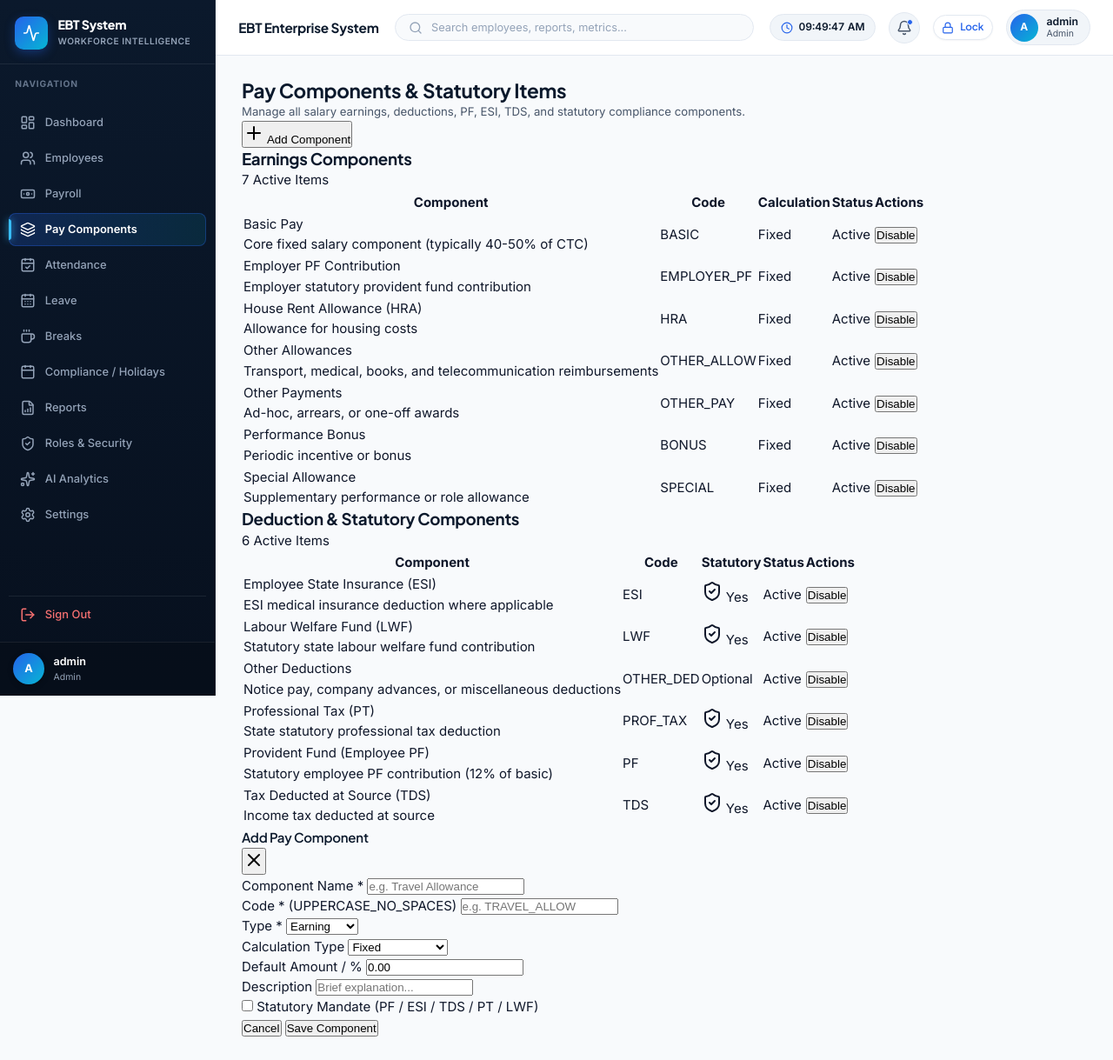
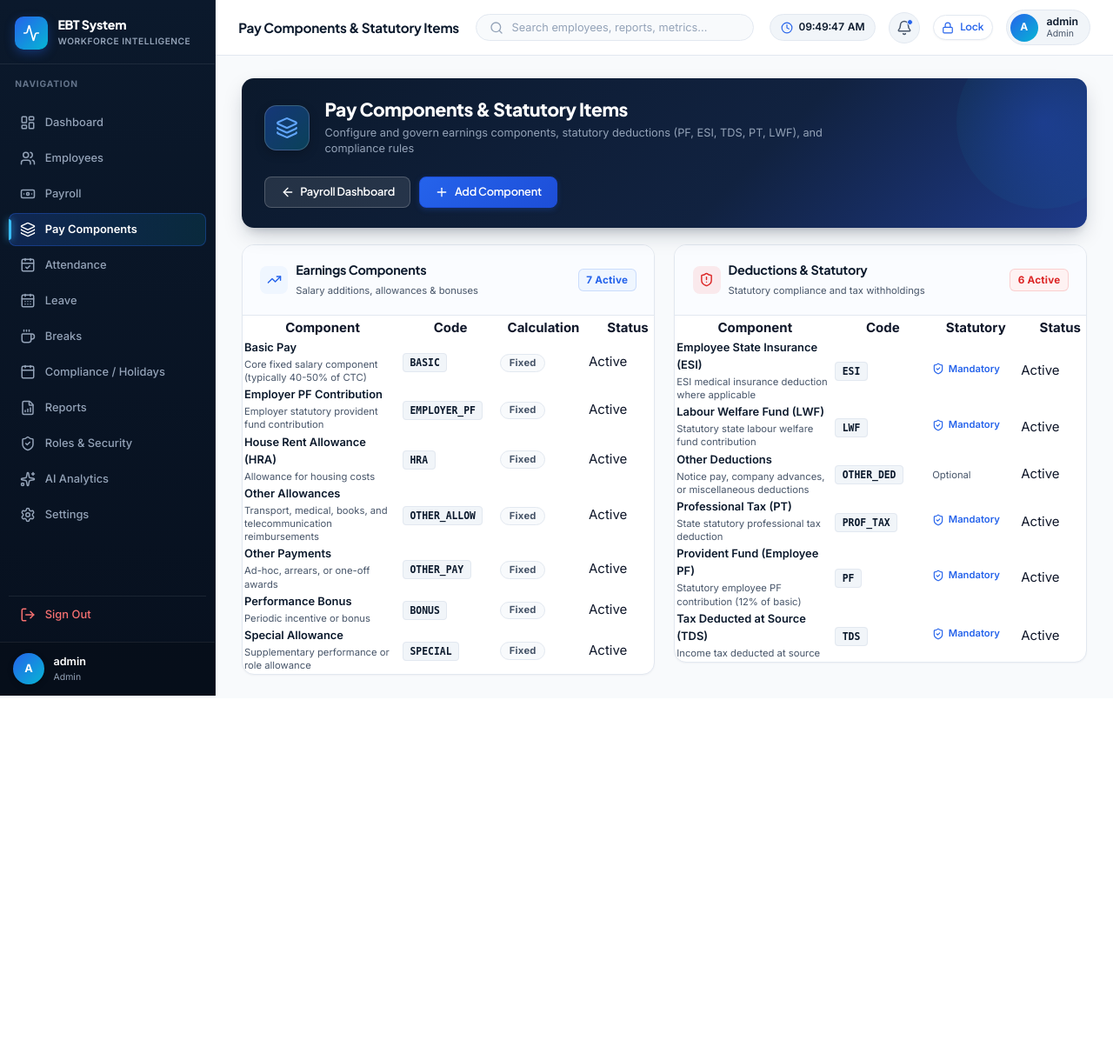
Before and after one commit to Vijju2005/AI-Employee-Tracking-System, a Flask app: page /payroll/components in a window 1280 px wide. Shown: the whole page at 87% size. After the commit the page ends 800 px from the top, so only its background shows below. Run offline with Flask 3, Linux system fonts and the light colour scheme; a user stored in the database is signed in; data comes from the database, SQL or seed files in the repository.

Commit message:
fix(payroll): redesign pay components with native enterprise design system and fix permissions registry UI

```diff
--- a/app/templates/payroll/components.html
+++ b/app/templates/payroll/components.html
@@ -1,72 +1,96 @@
 {% extends "base.html" %}
 
-{% block title %}Pay Components - Enterprise Payroll{% endblock %}
+{% block title %}Pay Components & Statutory Items | Enterprise Payroll{% endblock %}
+{% block topbar_title %}Pay Components &amp; Statutory Items{% endblock %}
 
 {% block content %}
-<div class="mb-6 flex flex-col sm:flex-row sm:items-center sm:justify-between gap-4">
-    <div>
-        <h1 class="text-2xl font-bold text-slate-900 tracking-tight">Pay Components & Statutory Items</h1>
-        <p class="text-sm text-slate-500 mt-1">Manage all salary earnings, deductions, PF, ESI, TDS, and statutory compliance components.</p>
+<div class="reports-container">
+
+  <!-- Header Card matching Enterprise Theme -->
+  <div class="reports-header-card">
+    <div class="reports-header-left">
+      <div class="reports-header-icon-box">
+        <i data-lucide="layers"></i>
       </div>
       <div>
-        <button onclick="document.getElementById('newComponentModal').classList.remove('hidden')"
-                class="inline-flex items-center px-4 py-2 text-sm font-semibold text-white bg-indigo-600 rounded-lg hover:bg-indigo-700 shadow-sm transition">
-            <i data-lucide="plus" class="w-4 h-4 mr-1.5"></i> Add Component
+        <h1 class="reports-header-title">Pay Components &amp; Statutory Items</h1>
+        <p class="reports-header-sub">Configure and govern earnings components, statutory deductions (PF, ESI, TDS, PT, LWF), and compliance rules</p>
+      </div>
+    </div>
+    <div class="reports-header-actions">
+      <a href="{{ url_for('payroll.index') }}" class="btn btn-outline" style="background:rgba(255,255,255,0.1);color:#FFFFFF;border-color:rgba(255,255,255,0.2);">
+        <i data-lucide="arrow-left"></i>
+        <span>Payroll Dashboard</span>
+      </a>
+      <button class="btn btn-primary" onclick="openComponentModal()">
+        <i data-lucide="plus"></i>
+        <span>Add Component</span>
       </button>
     </div>
   </div>
 
-<div class="grid grid-cols-1 lg:grid-cols-2 gap-6">
-    <!-- Earnings Components Table -->
-    <div class="bg-white rounded-xl border border-slate-200 shadow-sm overflow-hidden">
-        <div class="p-5 border-b border-slate-100 bg-slate-50/50 flex items-center justify-between">
-            <div class="flex items-center space-x-2">
-                <span class="w-2.5 h-2.5 rounded-full bg-emerald-500"></span>
-                <h2 class="text-sm font-bold text-slate-800 uppercase tracking-wider">Earnings Components</h2>
+  <!-- Two Column Layout for Earnings & Deductions -->
+  <div style="display:grid;grid-template-columns:repeat(auto-fit, minmax(460px, 1fr));gap:1.5rem;align-items:start;">
+
+    <!-- Earnings Components Table Card -->
+    <div class="reports-table-card">
+      <div style="padding:1.15rem 1.35rem;border-bottom:1px solid var(--border);background:#FAFCFF;display:flex;align-items:center;justify-content:space-between;">
+        <div style="display:flex;align-items:center;gap:0.6rem;">
+          <div style="width:32px;height:32px;border-radius:8px;background:var(--blue-light);color:var(--blue);display:flex;align-items:center;justify-content:center;">
+            <i data-lucide="trending-up" style="width:17px;height:17px;"></i>
           </div>
-            <span class="text-xs bg-emerald-100 text-emerald-800 px-2 py-0.5 rounded font-medium">{{ earnings|length }} Active Items</span>
+          <div>
+            <h3 style="margin:0;font-size:0.96rem;font-weight:700;color:var(--navy);">Earnings Components</h3>
+            <span style="font-size:0.75rem;color:var(--text-sec);">Salary additions, allowances &amp; bonuses</span>
           </div>
-        <div class="overflow-x-auto">
-            <table class="w-full text-left border-collapse text-sm">
+        </div>
+        <span class="report-code-badge" style="background:var(--blue-light);color:var(--blue);border:1px solid rgba(37,99,235,0.18);">
+          {{ earnings|length }} Active
+        </span>
+      </div>
+
+      <div class="table-responsive" style="margin:0;">
+        <table class="report-data-table">
           <thead>
-                    <tr class="border-b border-slate-100 text-slate-400 text-xs font-semibold uppercase bg-slate-50/30">
-                        <th class="py-3 px-4">Component</th>
-                        <th class="py-3 px-4">Code</th>
-                        <th class="py-3 px-4">Calculation</th>
-                        <th class="py-3 px-4">Status</th>
-                        <th class="py-3 px-4 text-right">Actions</th>
+            <tr>
+              <th style="min-width:180px;">Component</th>
+              <th style="min-width:110px;">Code</th>
+              <th style="min-width:100px;">Calculation</th>
+              <th style="min-width:90px;">Status</th>
+              <th style="text-align:right;min-width:90px;">Actions</th>
             </tr>
           </thead>
-                <tbody class="divide-y divide-slate-100 text-slate-700">
+          <tbody>
             {% for item in earnings %}
-                    <tr class="hover:bg-slate-50/60 transition">
-                        <td class="py-3.5 px-4">
-                            <div class="font-medium text-slate-900">{{ item.name }}</div>
-                            {% if item.description %}<div class="text-xs text-slate-400">{{ item.description }}</div>{% endif %}
-                        </td>
-                        <td class="py-3.5 px-4 font-mono text-xs text-slate-600">{{ item.code }}</td>
-                        <td class="py-3.5 px-4 text-xs">
-                            {% if item.calculation_type == 'percentage' %}
-                            <span class="text-indigo-600 font-semibold">{{ item.default_value }}%</span>
-                            {% else %}
-                            <span class="text-slate-600">Fixed</span>
+            <tr>
+              <td>
+                <div style="font-weight:600;color:var(--navy);font-size:0.86rem;">{{ item.name }}</div>
+                {% if item.description %}
+                <div style="font-size:0.75rem;color:var(--text-sec);margin-top:2px;line-height:1.35;">{{ item.description }}</div>
                 {% endif %}
               </td>
-                        <td class="py-3.5 px-4">
+              <td>
+                <span style="font-family:monospace;font-size:0.76rem;font-weight:600;background:#F1F5F9;color:var(--navy);padding:0.2rem 0.5rem;border-radius:4px;border:1px solid #E2E8F0;">
+                  {{ item.code }}
+                </span>
+              </td>
+              <td>
+                <span class="badge" style="background:#F8FAFC;color:var(--text-sec);border:1px solid var(--border);font-size:0.75rem;">
+                  Fixed
+                </span>
+              </td>
+              <td>
                 {% if item.is_active %}
-                            <span class="inline-flex items-center px-2 py-0.5 rounded-full text-xs font-semibold bg-emerald-100 text-emerald-800">
-                                Active
-                            </span>
+                <span class="report-badge badge-active">Active</span>
                 {% else %}
-                            <span class="inline-flex items-center px-2 py-0.5 rounded-full text-xs font-semibold bg-slate-100 text-slate-600">
-                                Inactive
-                            </span>
+                <span class="report-badge badge-inactive">Inactive</span>
                 {% endif %}
               </td>
-                        <td class="py-3.5 px-4 text-right">
-                            <form method="POST" action="{{ url_prefix }}/payroll/components/{{ item.id }}/toggle" class="inline">
-                                <input type="hidden" name="csrf_token" value="{{ csrf_token() }}">
-                                <button type="submit" class="text-xs font-medium text-indigo-600 hover:text-indigo-800 hover:underline">
+              <td style="text-align:right;">
+                <form method="POST" action="{{ url_for('payroll.toggle_component', item_id=item.id) }}" style="display:inline;margin:0;">
+                  <input type="hidden" name="csrf_token" value="{{ csrf_token() }}"/>
+                  <button type="submit" class="btn btn-sm {% if item.is_active %}btn-outline-navy{% else %}btn-primary{% endif %}"
+                          style="padding:0.25rem 0.65rem;font-size:0.74rem;">
                     {{ 'Disable' if item.is_active else 'Enable' }}
                   </button>
                 </form>
@@ -74,7 +98,9 @@
             </tr>
             {% else %}
             <tr>
-                        <td colspan="5" class="py-8 text-center text-slate-400 text-sm">No earnings components defined.</td>
+              <td colspan="5" style="text-align:center;padding:2rem;color:var(--text-sec);font-size:0.85rem;">
+                No earnings components configured yet.
+              </td>
             </tr>
             {% endfor %}
           </tbody>
@@ -82,58 +108,70 @@
       </div>
     </div>
 
-    <!-- Deductions Components Table -->
-    <div class="bg-white rounded-xl border border-slate-200 shadow-sm overflow-hidden">
-        <div class="p-5 border-b border-slate-100 bg-slate-50/50 flex items-center justify-between">
-            <div class="flex items-center space-x-2">
-                <span class="w-2.5 h-2.5 rounded-full bg-rose-500"></span>
-                <h2 class="text-sm font-bold text-slate-800 uppercase tracking-wider">Deduction & Statutory Components</h2>
+    <!-- Deductions & Statutory Components Table Card -->
+    <div class="reports-table-card">
+      <div style="padding:1.15rem 1.35rem;border-bottom:1px solid var(--border);background:#FAFCFF;display:flex;align-items:center;justify-content:space-between;">
+        <div style="display:flex;align-items:center;gap:0.6rem;">
+          <div style="width:32px;height:32px;border-radius:8px;background:rgba(239,68,68,0.1);color:#DC2626;display:flex;align-items:center;justify-content:center;">
+            <i data-lucide="shield-alert" style="width:17px;height:17px;"></i>
           </div>
-            <span class="text-xs bg-rose-100 text-rose-800 px-2 py-0.5 rounded font-medium">{{ deductions|length }} Active Items</span>
+          <div>
+            <h3 style="margin:0;font-size:0.96rem;font-weight:700;color:var(--navy);">Deductions &amp; Statutory</h3>
+            <span style="font-size:0.75rem;color:var(--text-sec);">Statutory compliance and tax withholdings</span>
           </div>
-        <div class="overflow-x-auto">
-            <table class="w-full text-left border-collapse text-sm">
+        </div>
+        <span class="report-code-badge" style="background:#FEF2F2;color:#DC2626;border:1px solid rgba(239,68,68,0.2);">
+          {{ deductions|length }} Active
+        </span>
+      </div>
+
+      <div class="table-responsive" style="margin:0;">
+        <table class="report-data-table">
           <thead>
-                    <tr class="border-b border-slate-100 text-slate-400 text-xs font-semibold uppercase bg-slate-50/30">
-                        <th class="py-3 px-4">Component</th>
-                        <th class="py-3 px-4">Code</th>
-                        <th class="py-3 px-4">Statutory</th>
-                        <th class="py-3 px-4">Status</th>
-                        <th class="py-3 px-4 text-right">Actions</th>
+            <tr>
+              <th style="min-width:180px;">Component</th>
+              <th style="min-width:110px;">Code</th>
+              <th style="min-width:100px;">Statutory</th>
+              <th style="min-width:90px;">Status</th>
+              <th style="text-align:right;min-width:90px;">Actions</th>
             </tr>
           </thead>
-                <tbody class="divide-y divide-slate-100 text-slate-700">
+          <tbody>
             {% for item in deductions %}
-                    <tr class="hover:bg-slate-50/60 transition">
-                        <td class="py-3.5 px-4">
-                            <div class="font-medium text-slate-900">{{ item.name }}</div>
-                            {% if item.description %}<div class="text-xs text-slate-400">{{ item.description }}</div>{% endif %}
+            <tr>
+              <td>
+                <div style="font-weight:600;color:var(--navy);font-size:0.86rem;">{{ item.name }}</div>
+                {% if item.description %}
+                <div style="font-size:0.75rem;color:var(--text-sec);margin-top:2px;line-height:1.35;">{{ item.description }}</div>
+                {% endif %}
               </td>
-                        <td class="py-3.5 px-4 font-mono text-xs text-slate-600">{{ item.code }}</td>
-                        <td class="py-3.5 px-4 text-xs">
+              <td>
+                <span style="font-family:monospace;font-size:0.76rem;font-weight:600;background:#F1F5F9;color:var(--navy);padding:0.2rem 0.5rem;border-radius:4px;border:1px solid #E2E8F0;">
+                  {{ item.code }}
+                </span>
+              </td>
+              <td>
                 {% if item.is_statutory %}
-                            <span class="inline-flex items-center text-indigo-600 font-semibold">
-                                <i data-lucide="shield-check" class="w-3.5 h-3.5 mr-1"></i> Yes
+                <span style="display:inline-flex;align-items:center;gap:0.3rem;font-size:0.75rem;font-weight:600;color:var(--blue);">
+                  <i data-lucide="shield-check" style="width:14px;height:14px;"></i>
+                  <span>Mandatory</span>
                 </span>
                 {% else %}
-                            <span class="text-slate-400">Optional</span>
+                <span style="font-size:0.75rem;color:var(--text-sec);">Optional</span>
                 {% endif %}
               </td>
-                        <td class="py-3.5 px-4">
+              <td>
                 {% if item.is_active %}
-                            <span class="inline-flex items-center px-2 py-0.5 rounded-full text-xs font-semibold bg-emerald-100 text-emerald-800">
-                                Active
-                            </span>
+                <span class="report-badge badge-active">Active</span>
                 {% else %}
-                            <span class="inline-flex items-center px-2 py-0.5 rounded-full text-xs font-semibold bg-slate-100 text-slate-600">
-                                Inactive
-                            </span>
+                <span class="report-badge badge-inactive">Inactive</span>
                 {% endif %}
               </td>
-                        <td class="py-3.5 px-4 text-right">
-                            <form method="POST" action="{{ url_prefix }}/payroll/components/{{ item.id }}/toggle" class="inline">
-                                <input type="hidden" name="csrf_token" value="{{ csrf_token() }}">
-                                <button type="submit" class="text-xs font-medium text-indigo-600 hover:text-indigo-800 hover:underline">
+              <td style="text-align:right;">
+                <form method="POST" action="{{ url_for('payroll.toggle_component', item_id=item.id) }}" style="display:inline;margin:0;">
+                  <input type="hidden" name="csrf_token" value="{{ csrf_token() }}"/>
+                  <button type="submit" class="btn btn-sm {% if item.is_active %}btn-outline-navy{% else %}btn-primary{% endif %}"
+                          style="padding:0.25rem 0.65rem;font-size:0.74rem;">
                     {{ 'Disable' if item.is_active else 'Enable' }}
                   </button>
                 </form>
@@ -141,82 +179,87 @@
             </tr>
             {% else %}
             <tr>
-                        <td colspan="5" class="py-8 text-center text-slate-400 text-sm">No deduction components defined.</td>
+              <td colspan="5" style="text-align:center;padding:2rem;color:var(--text-sec);font-size:0.85rem;">
+                No deduction components configured yet.
+              </td>
             </tr>
             {% endfor %}
           </tbody>
         </table>
       </div>
     </div>
+
+  </div>
+
 </div>
 
 <!-- Modal: Add New Component -->
-<div id="newComponentModal" class="hidden fixed inset-0 z-50 overflow-y-auto bg-slate-900/50 backdrop-blur-sm flex items-center justify-center p-4">
-    <div class="bg-white rounded-2xl max-w-md w-full p-6 shadow-2xl border border-slate-200">
-        <div class="flex items-center justify-between pb-3 border-b border-slate-100">
-            <h3 class="text-lg font-bold text-slate-900">Add Pay Component</h3>
-            <button onclick="document.getElementById('newComponentModal').classList.add('hidden')" class="text-slate-400 hover:text-slate-600">
-                <i data-lucide="x" class="w-5 h-5"></i>
-            </button>
+<div id="newComponentModal" style="display:none;position:fixed;inset:0;background:rgba(11,25,44,0.65);z-index:9999;align-items:center;justify-content:center;padding:1rem;">
+  <div style="background:#FFFFFF;border-radius:14px;width:100%;max-width:520px;box-shadow:var(--shadow-xl);border:1px solid var(--border);overflow:hidden;">
+    <div style="padding:1.2rem 1.5rem;background:var(--navy);color:#FFFFFF;display:flex;align-items:center;justify-content:space-between;">
+      <div style="display:flex;align-items:center;gap:0.5rem;">
+        <i data-lucide="layers" style="width:20px;height:20px;color:var(--cyan);"></i>
+        <h3 style="margin:0;color:#FFFFFF;font-size:1.05rem;font-weight:700;">Add Pay Component</h3>
+      </div>
+      <button onclick="closeComponentModal()" style="background:none;border:none;color:#FFFFFF;font-size:1.3rem;cursor:pointer;line-height:1;">&times;</button>
     </div>
 
-        <form method="POST" action="{{ url_prefix }}/payroll/components" class="mt-4 space-y-4">
-            <input type="hidden" name="csrf_token" value="{{ csrf_token() }}">
+    <form method="POST" action="{{ url_for('payroll.add_component') }}" style="padding:1.5rem;">
+      <input type="hidden" name="csrf_token" value="{{ csrf_token() }}"/>
 
-            <div>
-                <label class="block text-xs font-semibold text-slate-700 uppercase mb-1">Component Name *</label>
-                <input type="text" name="name" required placeholder="e.g. Travel Allowance"
-                       class="w-full text-sm border border-slate-300 rounded-lg px-3 py-2 focus:ring-2 focus:ring-indigo-500">
+      <div class="form-group" style="margin-bottom:1rem;">
+        <label class="form-label">Component Name *</label>
+        <input type="text" name="name" required class="form-control" placeholder="e.g. Travel Allowance, Remote Work Stipend"/>
       </div>
 
+      <div class="form-row" style="display:grid;grid-template-columns:1fr 1fr;gap:0.85rem;margin-bottom:1rem;">
         <div>
-                <label class="block text-xs font-semibold text-slate-700 uppercase mb-1">Code * (UPPERCASE_NO_SPACES)</label>
-                <input type="text" name="code" required placeholder="e.g. TRAVEL_ALLOW"
-                       class="w-full text-sm border border-slate-300 rounded-lg px-3 py-2 font-mono uppercase focus:ring-2 focus:ring-indigo-500">
-            </div>
-
-            <div class="grid grid-cols-2 gap-3">
-                <div>
-                    <label class="block text-xs font-semibold text-slate-700 uppercase mb-1">Type *</label>
-                    <select name="type" class="w-full text-sm border border-slate-300 rounded-lg px-3 py-2 bg-white">
-                        <option value="EARNING">Earning</option>
-                        <option value="DEDUCTION">Deduction</option>
-                    </select>
+          <label class="form-label">Identifier Code *</label>
+          <input type="text" name="code" required class="form-control" placeholder="TRAVEL_ALLOW" style="font-family:monospace;text-transform:uppercase;"/>
         </div>
         <div>
-                    <label class="block text-xs font-semibold text-slate-700 uppercase mb-1">Calculation Type</label>
-                    <select name="calculation_type" class="w-full text-sm border border-slate-300 rounded-lg px-3 py-2 bg-white">
-                        <option value="fixed">Fixed</option>
-                        <option value="percentage">Percentage (%)</option>
+          <label class="form-label">Classification *</label>
+          <select name="type" class="form-control" style="background:#FFFFFF;">
+            <option value="earning">Earning (+)</option>
+            <option value="deduction">Deduction (-)</option>
           </select>
         </div>
       </div>
 
-            <div>
-                <label class="block text-xs font-semibold text-slate-700 uppercase mb-1">Default Amount / %</label>
-                <input type="number" step="0.01" name="default_value" value="0.00"
-                       class="w-full text-sm border border-slate-300 rounded-lg px-3 py-2">
+      <div class="form-group" style="margin-bottom:1rem;">
+        <label class="form-label">Component Description</label>
+        <input type="text" name="description" class="form-control" placeholder="Purpose or allocation rule for this component..."/>
       </div>
 
-            <div>
-                <label class="block text-xs font-semibold text-slate-700 uppercase mb-1">Description</label>
-                <input type="text" name="description" placeholder="Brief explanation..."
-                       class="w-full text-sm border border-slate-300 rounded-lg px-3 py-2">
+      <div style="display:flex;align-items:center;gap:0.6rem;padding:0.75rem 0.9rem;background:#F8FAFC;border:1px solid var(--border);border-radius:8px;margin-bottom:1.25rem;">
+        <input type="checkbox" id="is_statutory" name="is_statutory" style="width:16px;height:16px;cursor:pointer;accent-color:var(--blue);"/>
+        <label for="is_statutory" style="font-size:0.8rem;font-weight:600;color:var(--navy);cursor:pointer;margin:0;">
+          Statutory Compliance Mandate (PF / ESI / TDS / PT / LWF)
+        </label>
       </div>
 
-            <div class="flex items-center space-x-2 pt-2">
-                <input type="checkbox" id="is_statutory" name="is_statutory" class="rounded text-indigo-600 focus:ring-indigo-500">
-                <label for="is_statutory" class="text-xs text-slate-700 font-medium">Statutory Mandate (PF / ESI / TDS / PT / LWF)</label>
-            </div>
-
-            <div class="flex justify-end gap-2 pt-4 border-t border-slate-100">
-                <button type="button" onclick="document.getElementById('newComponentModal').classList.add('hidden')"
-                        class="px-4 py-2 text-sm text-slate-600 hover:text-slate-800">Cancel</button>
-                <button type="submit" class="px-5 py-2 text-sm font-semibold text-white bg-indigo-600 rounded-lg hover:bg-indigo-700">
-                    Save Component
+      <div style="display:flex;align-items:center;justify-content:flex-end;gap:0.6rem;padding-top:1rem;border-top:1px solid var(--border);">
+        <button type="button" class="btn btn-outline-navy" onclick="closeComponentModal()">Cancel</button>
+        <button type="submit" class="btn btn-primary">
+          <i data-lucide="check"></i>
+          <span>Save Component</span>
         </button>
       </div>
     </form>
   </div>
 </div>
+
+<script>
+function openComponentModal() {
+  var modal = document.getElementById('newComponentModal');
+  if (modal) {
+    modal.style.display = 'flex';
+    if (window.lucide) lucide.createIcons();
+  }
+}
+function closeComponentModal() {
+  var modal = document.getElementById('newComponentModal');
+  if (modal) modal.style.display = 'none';
+}
+</script>
 {% endblock %}
```
Also changed, not shown: app/static/css/main.css (+136 -0 lines), app/templates/roles/permissions.html (+43 -20 lines). Lines whose indentation alone changed are shown as unchanged.
